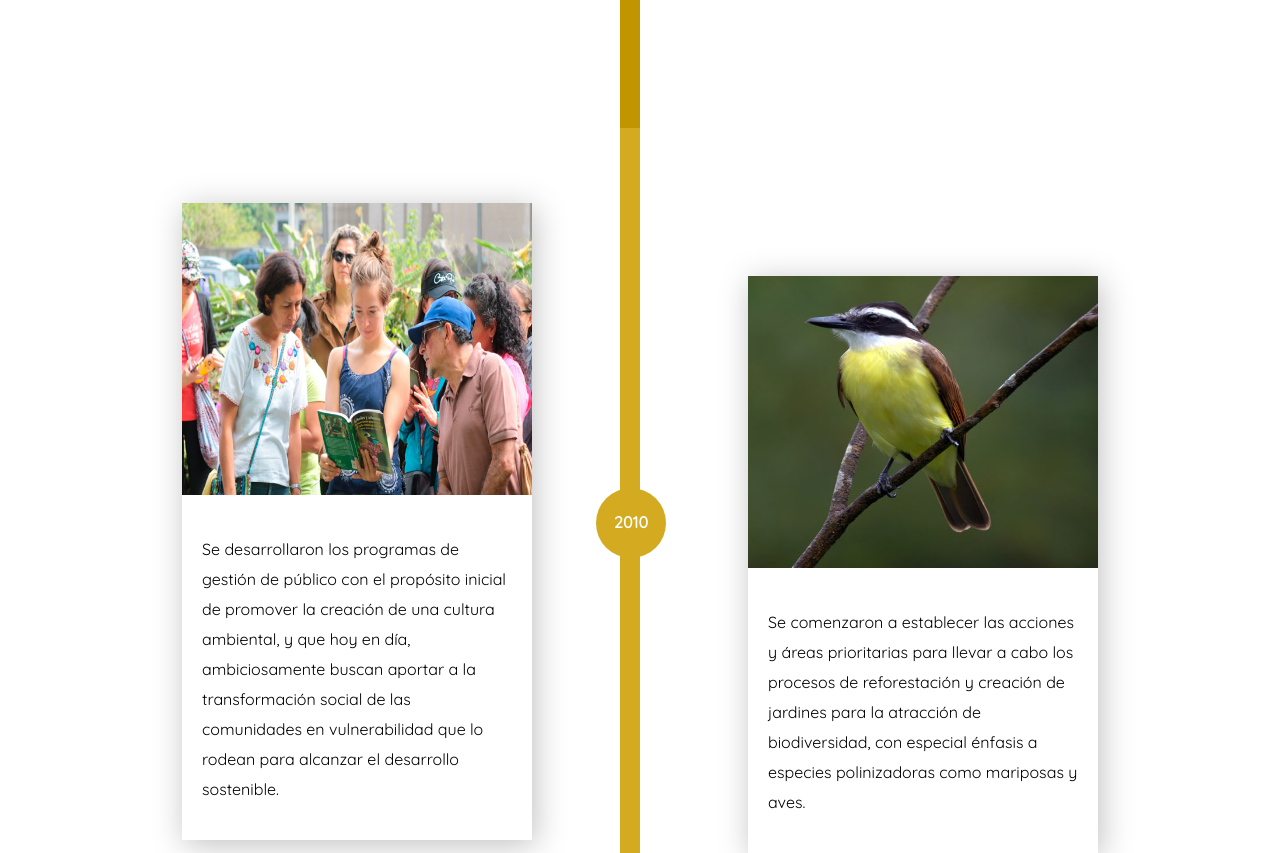
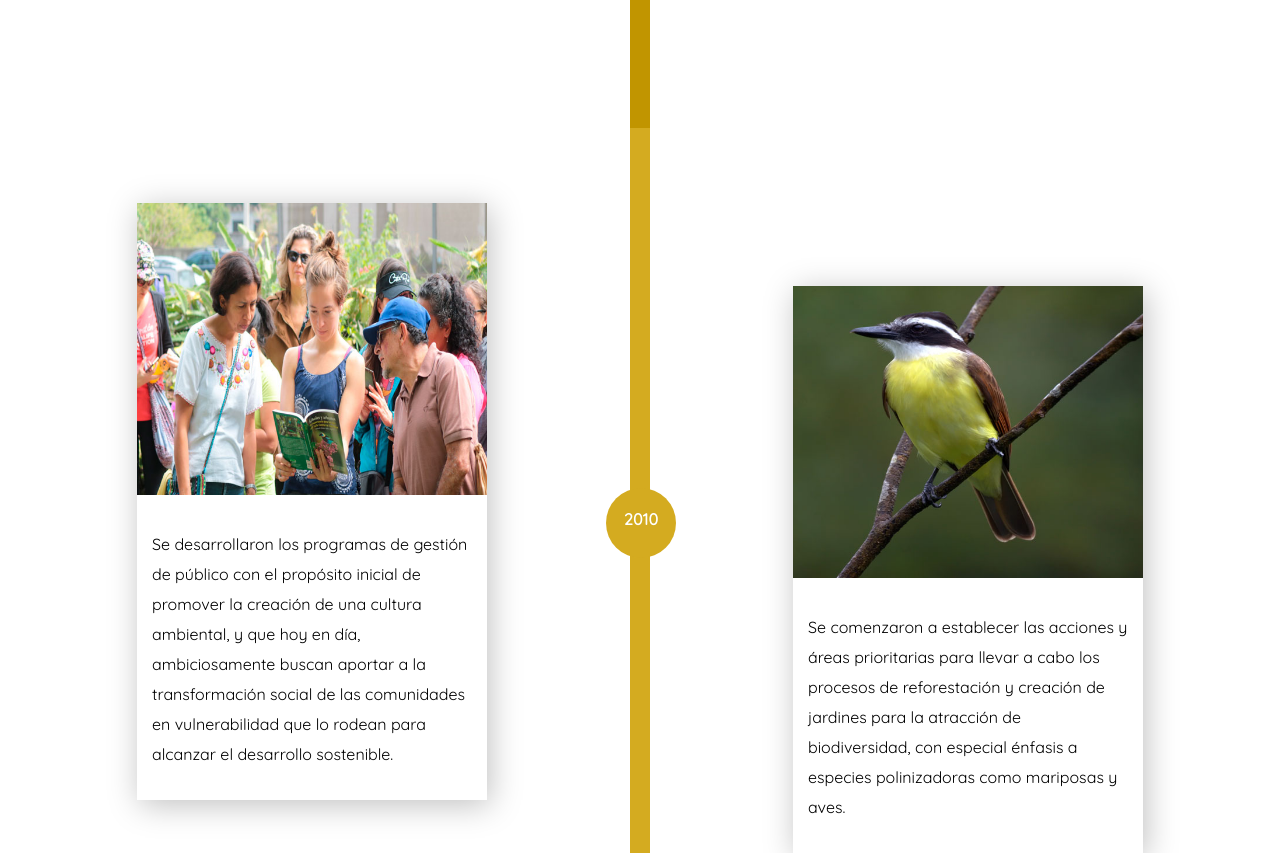
Before and after one commit to cetav-ddw/cegea, a website: page src/about.html in a window 1280 px wide. Shown: the part 3640-4493 px from the top of the page. Drawn offline with nearby package versions, Linux system fonts and the light colour scheme; files that its build step writes are made by us from their sources; files whose address does not match are found by name; a web font is replaced by a local one.

Commit message:
update: styles/feats section

```diff
--- a/src/scss/components/_feats.scss
+++ b/src/scss/components/_feats.scss
@@ -1,5 +1,5 @@
 .feats {
-  padding: 30px 15px;
+  padding: 30px 15px 80px;
   position: relative;
 
   @media (min-width: $breakpoint-md) {
@@ -47,6 +47,7 @@
     height: 800px;
     position: relative;
     width: 20px;
+    margin-left: 20px;
   }
 
   @media (min-width: $breakpoint-lg) {
@@ -74,7 +75,7 @@
 }
 
 .circle-textcenter {
-  padding-top: 25px;
+  padding-top: 22px;
 }
 
 .main-circle {
@@ -124,12 +125,13 @@
 .feats__card {
   background: $white;
   box-shadow: 3px 5px 30px rgba(0, 0, 0, 0.25);
-  margin: 15px 0;
+  margin: 15px;
   width: 70%;
 
   @media (min-width: $breakpoint-md) {
     position: absolute;
     width: 270px;
+    margin: 15px 0;
   }
 
   @media (min-width: $breakpoint-lg) {
@@ -141,7 +143,7 @@
   }
 
   p {
-    padding: 20px;
+    padding: 15px;
     line-height: 20px;
 
     @media (min-width: $breakpoint-md) {
@@ -153,11 +155,15 @@
 .feats__card--first {
 
   @media (min-width: $breakpoint-md) {
-    left: 20px;
+    left: 0px;
     top: 60px;
   }
 
-  @media (min-width: $breakpoint-lg) {
+  @media (min-width: 1200px) {
+    left: 90px;
+  }
+
+  @media (min-width: $breakpoint-xl) {
     left: 135px;
   }
 }
@@ -166,10 +172,14 @@
 
   @media (min-width: $breakpoint-md) {
     bottom: 60px;
-    right: 20px;
+    right: 0px;
   }
 
-  @media (min-width: $breakpoint-lg) {
+  @media (min-width: 1200px) {
+    right: 90px;
+  }
+
+  @media (min-width: $breakpoint-xl) {
     right: 135px;
   }
 }
```
